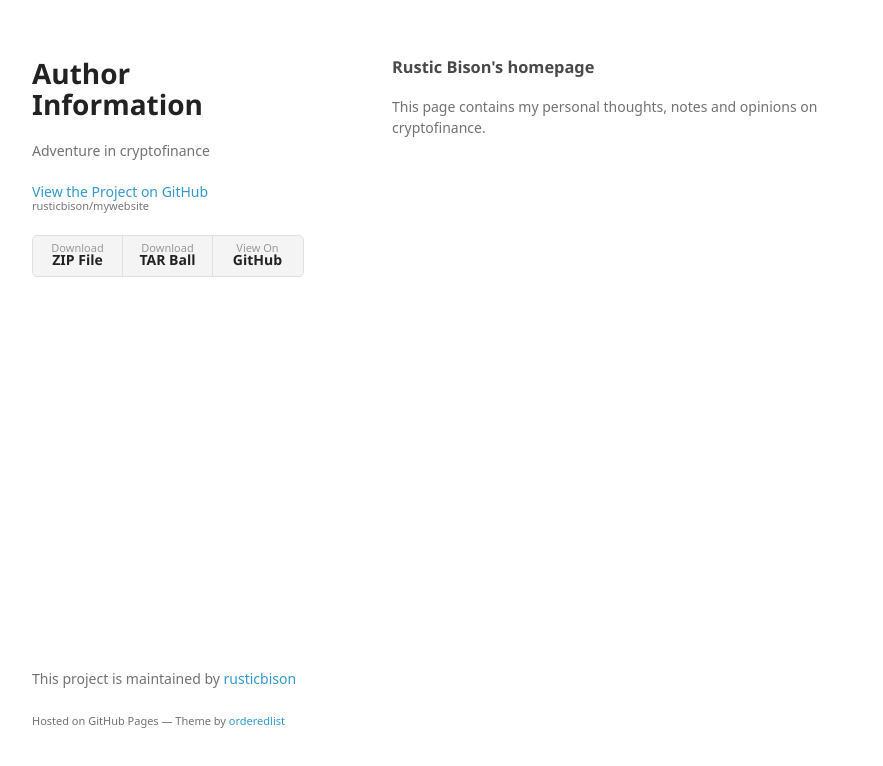
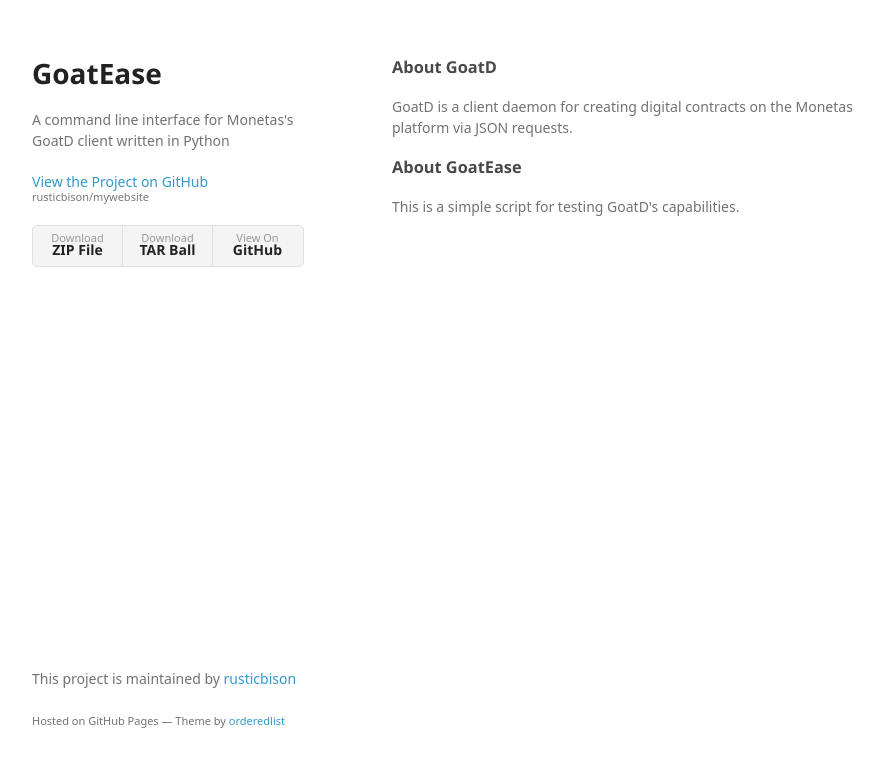
Before and after one commit to rusticbison/goatd-goatease, a plain HTML site: page index.html in a window 1280 px wide. Shown: the whole page, without its empty margins (178-1061 px from the left). Drawn offline with Linux system fonts and the light colour scheme; a web font is replaced by a local one.

Commit message:
Create gh-pages branch via GitHub

```diff
--- a/index.html
+++ b/index.html
@@ -3,7 +3,7 @@
   <head>
     <meta charset="utf-8">
     <meta http-equiv="X-UA-Compatible" content="chrome=1">
-    <title>Author Information by rusticbison</title>
+    <title>GoatEase by rusticbison</title>
 
     <link rel="stylesheet" href="stylesheets/styles.css">
     <link rel="stylesheet" href="stylesheets/github-light.css">
@@ -15,8 +15,8 @@
   <body>
     <div class="wrapper">
       <header>
-        <h1>Author Information</h1>
-        <p>Adventure in cryptofinance</p>
+        <h1>GoatEase</h1>
+        <p>A command line interface for Monetas&#39;s GoatD client written in Python</p>
 
         <p class="view"><a href="https://github.com/rusticbison/mywebsite">View the Project on GitHub <small>rusticbison/mywebsite</small></a></p>
 
@@ -29,9 +29,14 @@
       </header>
       <section>
         <h3>
-<a id="rustic-bisons-homepage" class="anchor" href="#rustic-bisons-homepage" aria-hidden="true"><span aria-hidden="true" class="octicon octicon-link"></span></a>Rustic Bison's homepage</h3>
+<a id="about-goatd" class="anchor" href="#about-goatd" aria-hidden="true"><span aria-hidden="true" class="octicon octicon-link"></span></a>About GoatD</h3>
 
-<p>This page contains my personal thoughts, notes and opinions on cryptofinance.</p>
+<p>GoatD is a client daemon for creating digital contracts on the Monetas platform via JSON requests. </p>
+
+<h3>
+<a id="about-goatease" class="anchor" href="#about-goatease" aria-hidden="true"><span aria-hidden="true" class="octicon octicon-link"></span></a>About GoatEase</h3>
+
+<p>This is a simple script for testing GoatD's capabilities. </p>
       </section>
       <footer>
         <p>This project is maintained by <a href="https://github.com/rusticbison">rusticbison</a></p>
--- a/params.json
+++ b/params.json
@@ -1,6 +1,6 @@
 {
-  "name": "Author Information",
-  "tagline": "Adventure in cryptofinance",
-  "body": "### Rustic Bison's homepage\r\nThis page contains my personal thoughts, notes and opinions on cryptofinance.\r\n\r\n###\r\n\r\n",
+  "name": "GoatEase",
+  "tagline": "A command line interface for Monetas's GoatD client written in Python",
+  "body": "### About GoatD\r\nGoatD is a client daemon for creating digital contracts on the Monetas platform via JSON requests. \r\n\r\n### About GoatEase\r\nThis is a simple script for testing GoatD's capabilities. \r\n\r\n",
   "note": "Don't delete this file! It's used internally to help with page regeneration."
 }
```
